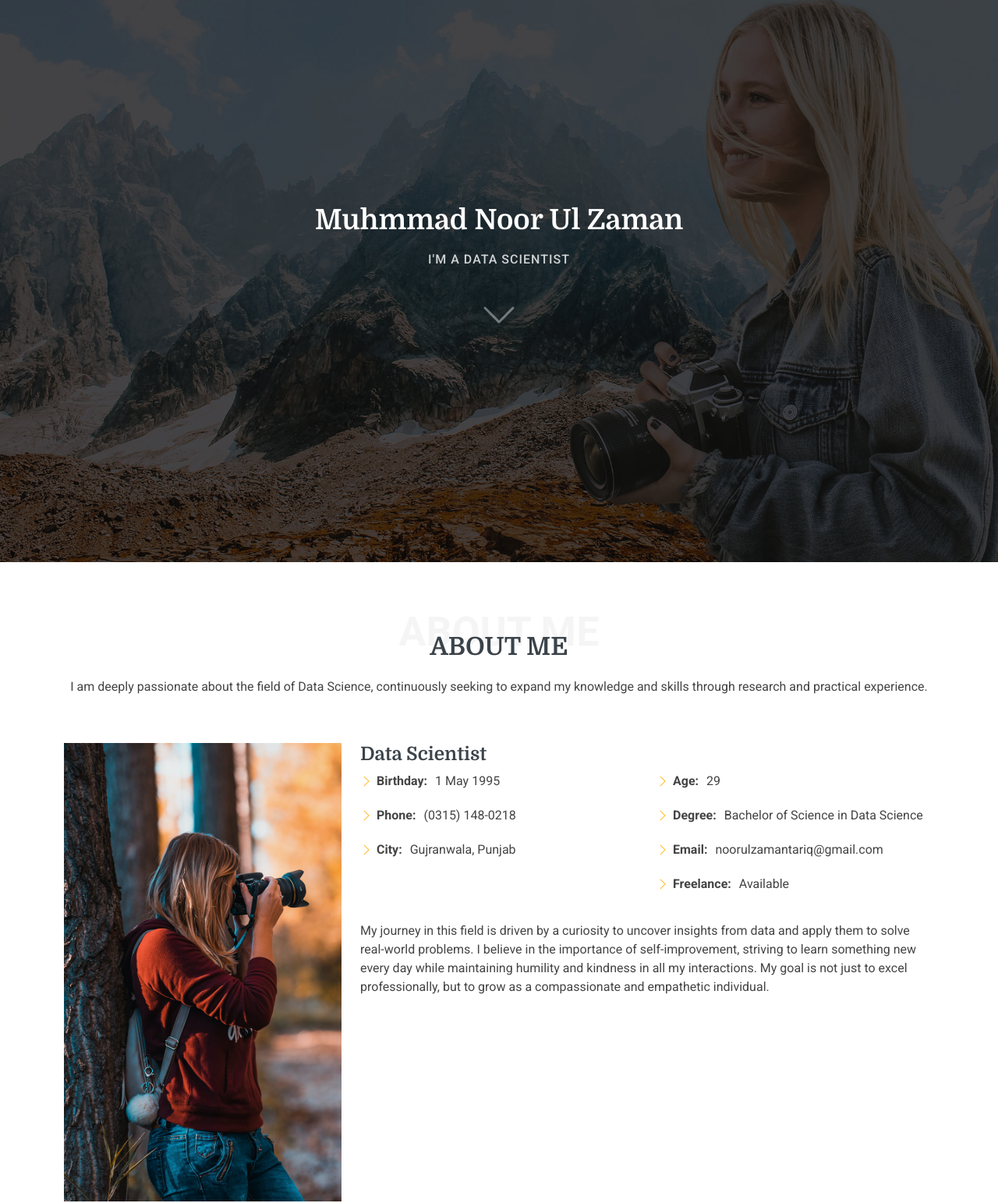
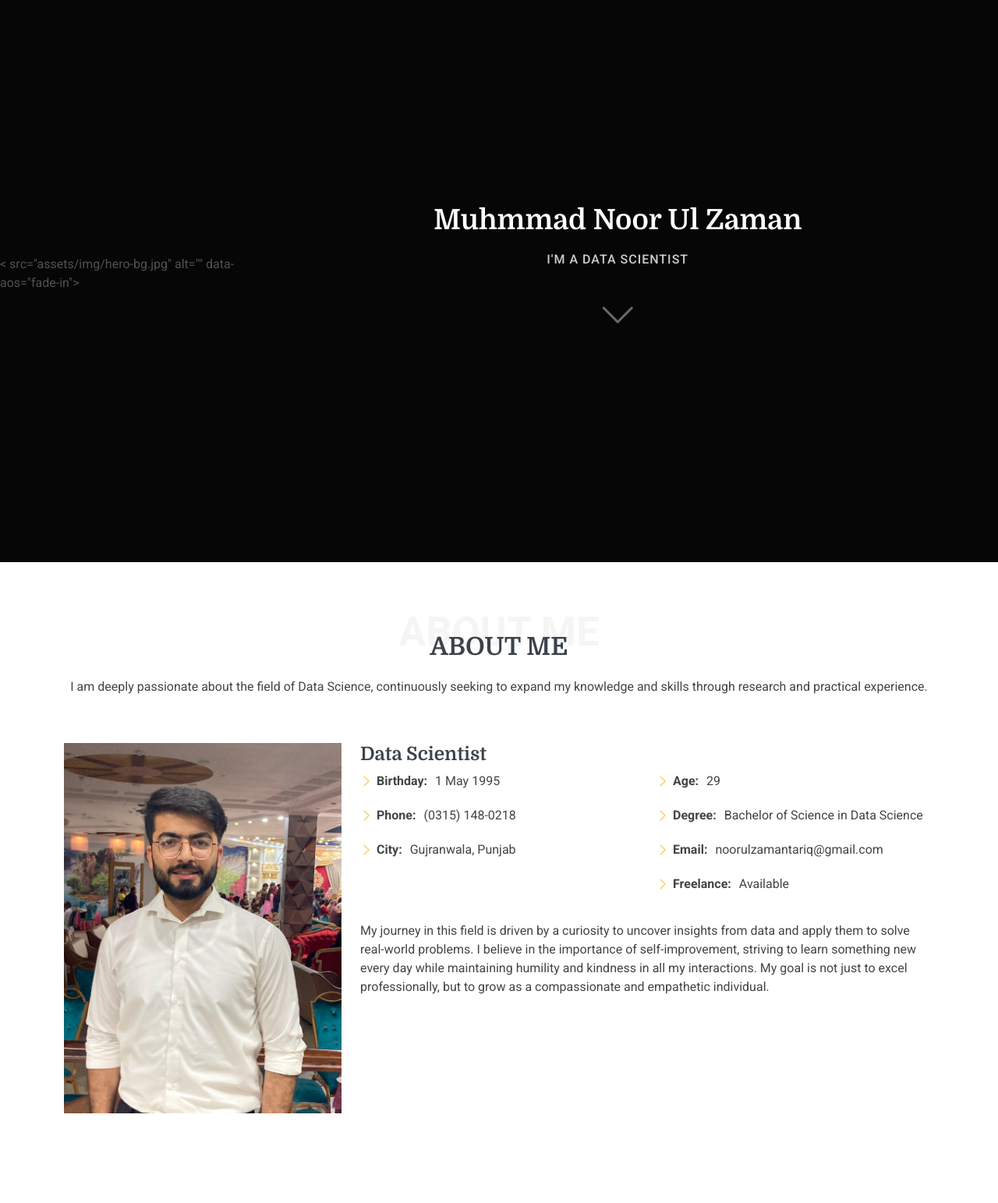
Before and after one commit to noorulzaman/resume, a plain HTML site: page index.html in a window 1280 px wide. Shown: the part 79-1622 px from the top of the page at 78% size. Drawn offline with Linux system fonts and the light colour scheme.

Commit message:
Update index.html

```diff
--- a/index.html
+++ b/index.html
@@ -43,7 +43,7 @@
 
       <a href="index.html" class="logo d-flex align-items-center me-auto me-xl-0">
         <!-- Uncomment the line below if you also wish to use an image logo -->
-        <!-- <img src="assets/img/logo.png" alt=""> -->
+        <!-- < src="assets//logo.png" alt=""> -->
         <h1 class="sitename">Muhammad Noor Ul Zaman</h1>
       </a>
 
@@ -74,7 +74,7 @@
     <!-- Hero Section -->
     <section id="hero" class="hero section dark-background">
 
-      <img src="assets/img/hero-bg.jpg" alt="" data-aos="fade-in">
+      < src="assets/img/hero-bg.jpg" alt="" data-aos="fade-in">
 
       <div class="container text-center" data-aos="fade-up" data-aos-delay="100">
         <h2>Muhmmad Noor Ul Zaman</h2>
@@ -99,7 +99,7 @@
 
         <div class="row gy-4 justify-content-center">
           <div class="col-lg-4">
-            <img src="assets/img/profile-img.jpg" class="img-fluid" alt="">
+            <img src="my.jpeg" class="img-fluid" alt="">
           </div>
           <div class="col-lg-8 content">
             <h2>Data Scientist</h2>
```
